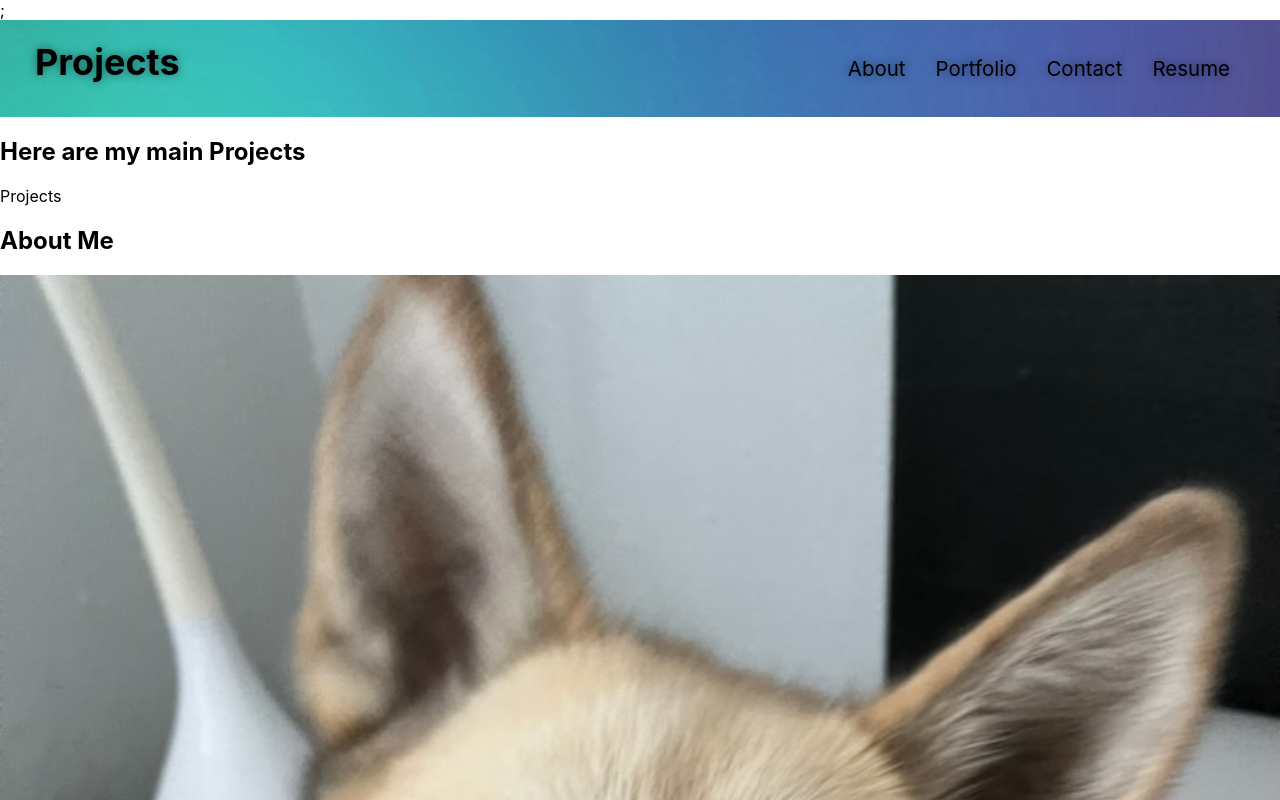
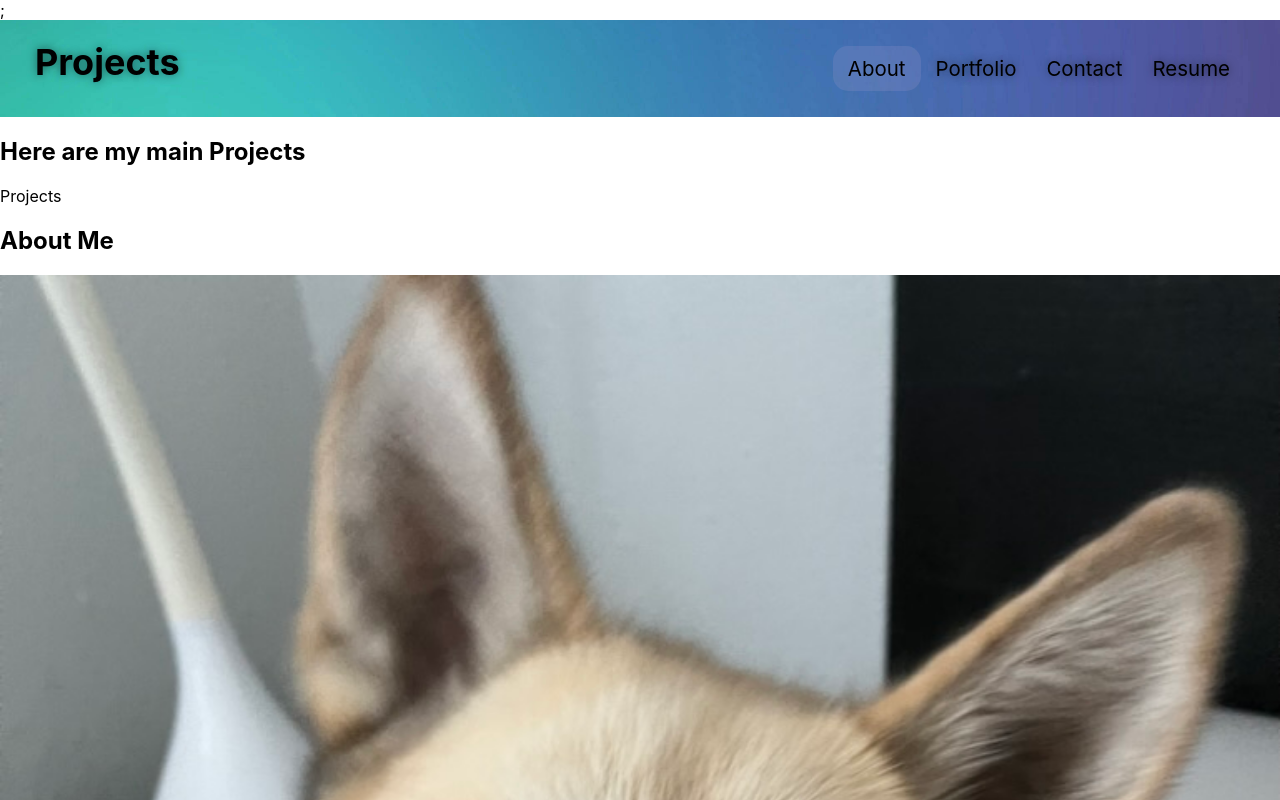
Before and after one commit to jaredpel/myreact-portfolio, a React (Create React App) app: page / in a window 1280 px wide. In both pictures the pointer is over the link "About". Shown: the top 800 px of the page. Built offline with nearby package versions, Linux system fonts and the light colour scheme.

Commit message:
indexcss

```diff
--- a/src/index.css
+++ b/src/index.css
@@ -71,3 +71,10 @@ header nav ul li a {
   transition: all 1s ease;
 
 }
+
+header nav ul li a:hover {
+  background: #a59ace33;
+  color: #000000;
+  border-radius: 15px;
+  text-shadow: none;
+}
```
